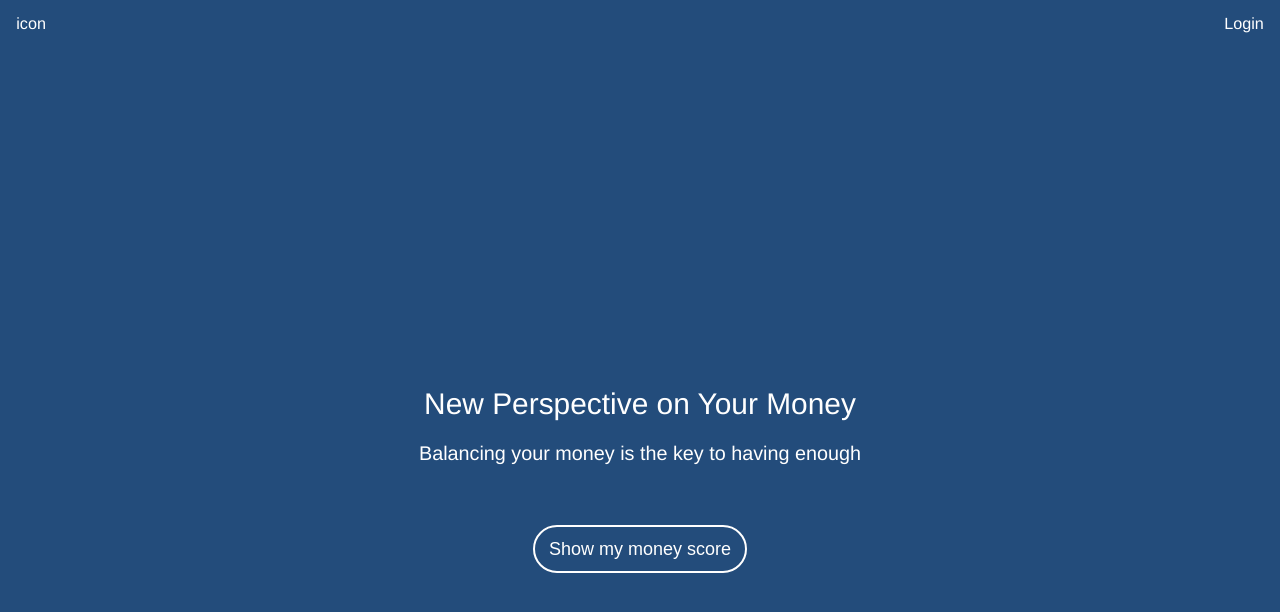
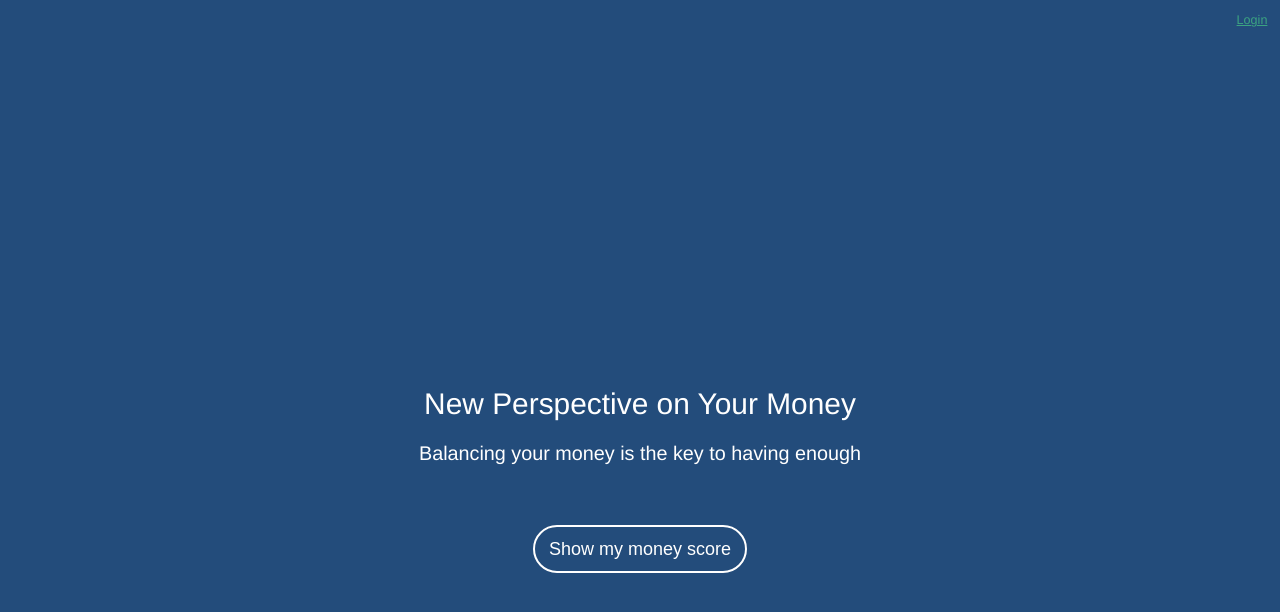
Before and after one commit to adamgibbons/smp-client, a Vue app: page / in a window 1280 px wide. Shown: the top 612 px of the page. Built offline with nearby package versions, Linux system fonts and the light colour scheme.

Commit message:
toggle login, logout

```diff
--- a/src/App.vue
+++ b/src/App.vue
@@ -2,10 +2,13 @@
   <div class="grid-container">
     <header>
       <div id="login">
-        <router-link to="/login">Login</router-link>
+        <router-link v-show="!user.id" to="/login">Login</router-link>
+        <span v-show="user.id" @click="logout">Logout</span>
       </div>
       <div id="home">
-        <router-link to="/">icon</router-link>
+        <router-link to="/">
+          <!-- <i class="fas fa-home"></i> -->
+        </router-link>
       </div>
     </header>
     <router-view/>
@@ -19,13 +22,19 @@ import axios from 'axios'
 export default {
   name: 'App',
   computed: mapGetters(['authenticated', 'user']),
-  methods: mapActions(['loadUserProfile', 'setUserId']),
+  methods: mapActions(['loadUserProfile', 'setUserId', 'logout']),
   watch: {
     // TODO refine routing logic based on form progress
     authenticated: function (isAuthenticated) {
       if (isAuthenticated) {
         this.$router.push('/flow/personal-1')
         this.loadUserProfile({ userId: this.user.id })
+      }
+    },
+    'user.id': function (newToken, oldToken) {
+      // user logged out
+      if (!newToken && oldToken) {
+        this.$router.push('/login')
       }
     }
   },
@@ -163,13 +172,9 @@ nav {
   top: 0;
   right: 0;
   padding: .66em 1em;
-}
-
-#home a,
-#login a {
-  color: white;
-  text-decoration: none;
-  font-size: .9rem;
+  font-weight: 400;
+  font-size: 0.7em;
+  opacity: .8;
 }
 
 .modal {
@@ -226,4 +231,7 @@ nav {
   padding-top: .66em;
   padding-bottom: .66em;
 }
+.fa-home {
+  opacity: 0.8;
+}
 </style>
--- a/src/modules/auth/store.js
+++ b/src/modules/auth/store.js
@@ -119,7 +119,8 @@ const actions = {
       })
   },
   logout ({ commit }) {
-    localStorage.removeItem('id_token')
+    localStorage.removeItem('token')
+    commit('setLoginMessage', { success: false, error: null })
     commit('logout')
   }
 }
```
